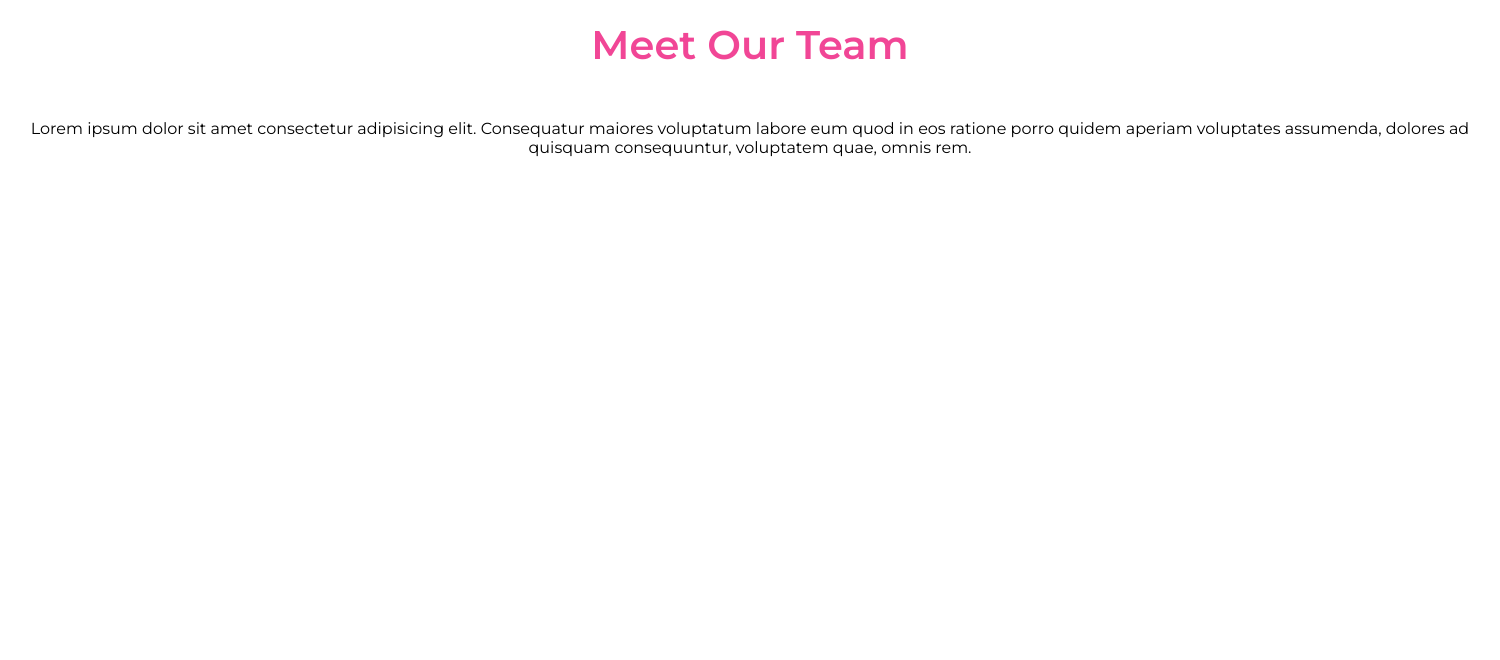
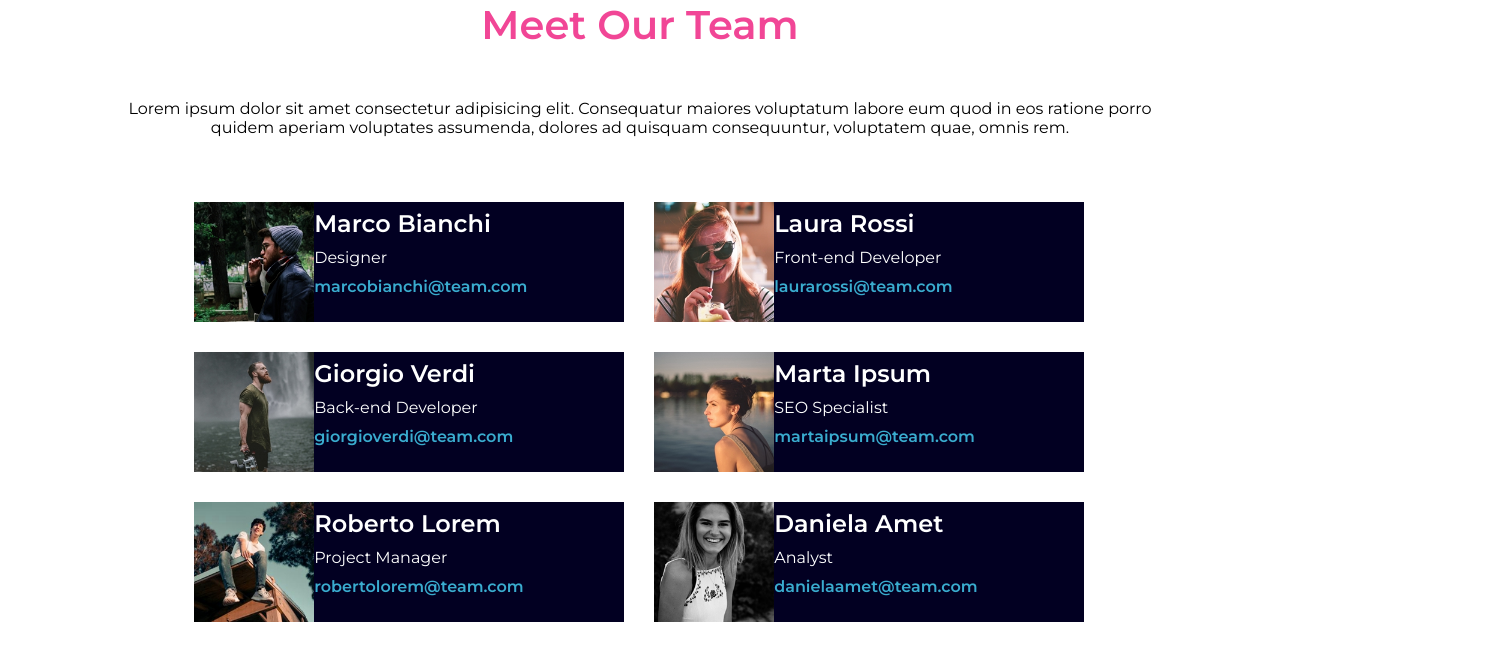
Before and after one commit to Chiararuggi/html-css-float-cards, a plain HTML site: page index.html in a window 1280 px wide. Shown: the whole page, 1500 px wide, since content can reach past the window. Drawn offline with Linux system fonts and the light colour scheme.

Commit message:
card done

```diff
--- a/css/style.css
+++ b/css/style.css
@@ -8,14 +8,16 @@ body{
     font-family: Montserrat, sans herif;
 }
 
-#container{
-    width: 1500px;
-    margin:0 auto;
+main{
+    text-align: center;
+    width: 80%;
+    margin:auto;
 }
 
 header{
     text-align: center;
-    margin-top: 20px;
+    width: 80%;
+    margin:auto;
 }
 
 header h1{
@@ -27,3 +29,50 @@ header h1{
 header p{
     margin-top: 50px;
 }
+
+.row{
+    text-align: center;
+    width: 90%;
+    margin:auto;
+}
+
+.card{
+    background-color: rgb(2, 0, 34);
+    color: white;
+    width: 430px;
+    float: left;
+    margin:15px;
+    text-align: left;
+}
+
+.clearfix::after {
+    content: "";
+    clear: both;
+    display: table;
+  }
+
+.card img{
+    float: left;
+    width:120px;
+}
+
+.card h2{
+    margin-top: 7px;
+    font-weight: 800;
+}
+
+.card a{
+    text-decoration: none;
+    color: rgb(58, 172, 207);
+    font-weight: 600;
+    margin-right: 20px;
+}
+
+.card p{
+    margin-top: 10px;
+    margin-bottom: 10px;
+}
+
+.row{
+    margin-top: 50px;
+}
--- a/index.html
+++ b/index.html
@@ -13,7 +13,6 @@
     />
   </head>
   <body>
-    <div id="container">
       <header>
         <h1>Meet Our Team</h1>
         <p>
@@ -23,6 +22,58 @@
           quae, omnis rem.
         </p>
       </header>
-    </div>
+
+      <main>
+        <div class="row">
+          <div class="card">
+            <img src="./img/male1.png" alt="male1" />
+            <h2>Marco Bianchi</h2>
+            <p>Designer</p>
+            <a href="">marcobianchi@team.com</a>
+            <div class="clearfix"></div>
+          </div>
+
+          <div class="card">
+            <img src="./img/female1.png" alt="female1" />
+            <h2>Laura Rossi</h2>
+            <p>Front-end Developer</p>
+            <a href="">laurarossi@team.com</a>
+            <div class="clearfix"></div>
+          </div>
+
+          <div class="card">
+            <img src="./img/male2.png" alt="male2" />
+            <h2>Giorgio Verdi</h2>
+            <p>Back-end Developer</p>
+            <a href="">giorgioverdi@team.com</a>
+            <div class="clearfix"></div>
+          </div>
+        </div>
+        <div class="row">
+            <div class="card">
+              <img src="./img/female2.png" alt="female2" />
+              <h2>Marta Ipsum</h2>
+              <p>SEO Specialist</p>
+              <a href="">martaipsum@team.com</a>
+              <div class="clearfix"></div>
+            </div>
+
+            <div class="card">
+              <img src="./img/male3.png" alt="male3" />
+              <h2>Roberto Lorem</h2>
+              <p>Project Manager</p>
+              <a href="">robertolorem@team.com</a>
+              <div class="clearfix"></div>
+            </div>
+
+            <div class="card">
+              <img src="./img/female3.png" alt="female3" />
+              <h2>Daniela Amet</h2>
+              <p>Analyst</p>
+              <a href="">danielaamet@team.com</a>
+              <div class="clearfix"></div>
+            </div>
+          </div>
+      </main>
   </body>
 </html>
```
